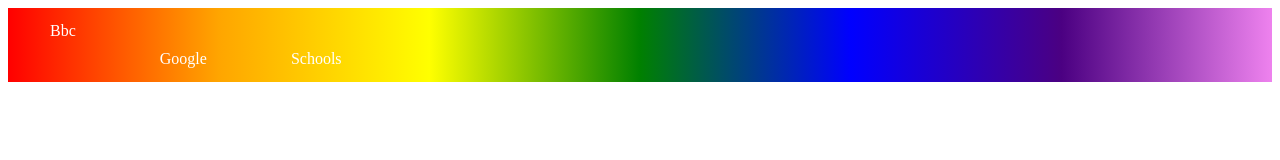
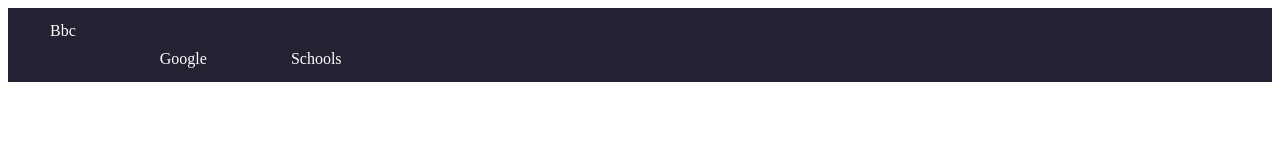
Before and after one commit to p21oger/because, a plain HTML site: page index.html in a window 1280 px wide. Drawn offline with Linux system fonts and the light colour scheme.

Commit message:
Update styles.css

```diff
--- a/styles.css
+++ b/styles.css
@@ -4,10 +4,6 @@
   padding: 0;
   overflow: hidden;
   background-color: #223;
-}
-
-ul {
-  background-image: linear-gradient(to right, red,orange,yellow,green,blue,indigo,violet);
 }
 
 li {
```
